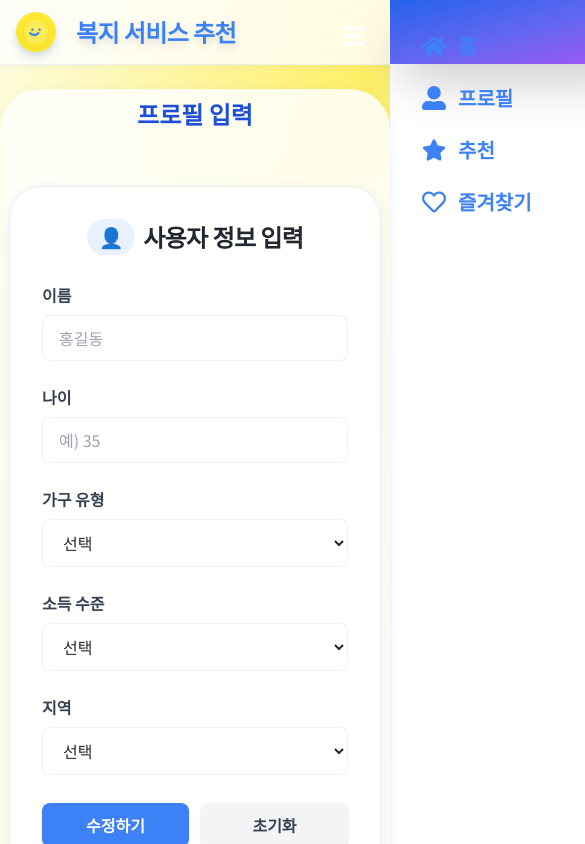
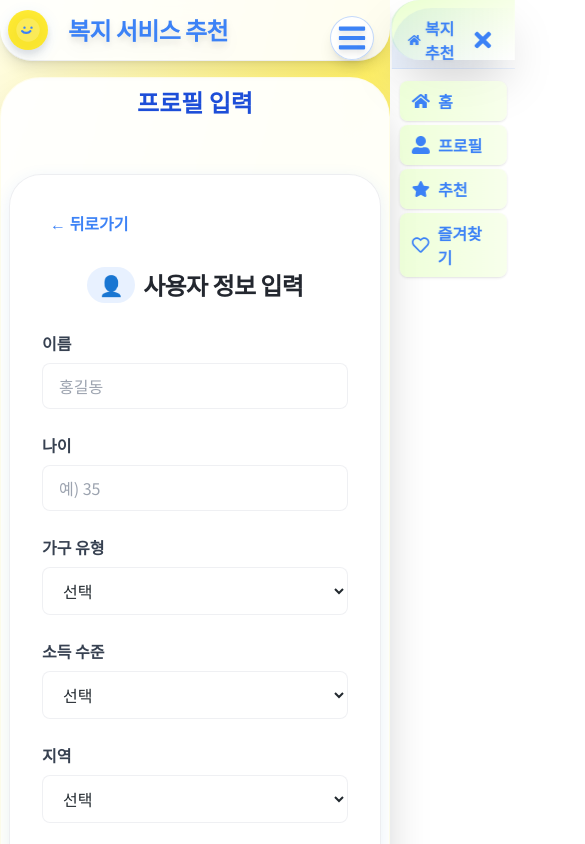
Before and after one commit to mxten777/new_project_20, a React (Vite) app: page /profile in a window 390 px wide. Shown: the top 844 px of the page, 585 px wide, since content can reach past the window. Built offline with nearby package versions, Linux system fonts and the light colour scheme.

Commit message:
모바일 메뉴(MobileNav) 모달 연두색/슬림/밸런스/텍스트/버튼/가로폭/여백 등 고급 UI/UX 개선

```diff
--- a/src/components/Footer.tsx
+++ b/src/components/Footer.tsx
@@ -2,13 +2,13 @@ import { FaGithub, FaRegSmile } from 'react-icons/fa';
 
 export default function Footer() {
   return (
-    <footer className="w-full bg-surface text-text-subtle text-center py-6 mt-10 border-t border-border shadow-inner relative z-10 animate-fade-in">
+    <footer className="w-full bg-white/90 backdrop-blur-lg text-text-subtle text-center py-5 px-2 mt-10 border-t border-border shadow-lg rounded-t-2xl md:rounded-t-3xl relative z-20 animate-fade-in transition-all duration-300">
       <div className="flex flex-col md:flex-row items-center justify-center gap-2 md:gap-4">
-        <span className="flex items-center gap-2 font-semibold text-base md:text-lg">
+        <span className="flex items-center gap-2 font-semibold text-base md:text-lg select-none">
           <FaRegSmile className="text-primary animate-spin-slow"/>
           © {new Date().getFullYear()} 복지 서비스 추천 앱
         </span>
-        <a href="https://github.com/" target="_blank" rel="noopener noreferrer" className="inline-flex items-center gap-1 text-primary hover:underline hover:text-accent transition">
+        <a href="https://github.com/" target="_blank" rel="noopener noreferrer" className="inline-flex items-center gap-1 text-primary hover:underline hover:text-accent transition px-2 py-1 rounded-lg hover:bg-accent-yellow/30 focus:outline-none focus:ring-2 focus:ring-primary/30">
           <FaGithub /> GitHub
         </a>
       </div>
--- a/src/components/Header.tsx
+++ b/src/components/Header.tsx
@@ -6,8 +6,8 @@ import MobileNav from './MobileNav';
 
 export default function Header() {
   return (
-    <header className="w-full bg-white/80 backdrop-blur-md shadow-soft border-b border-border/60 py-3 px-4 sm:px-8 flex items-center justify-between sticky top-0 z-30 animate-fade-in">
-      <div className="flex items-center gap-3 text-2xl font-extrabold tracking-tight text-primary drop-shadow-lg">
+  <header className="w-full bg-white/90 backdrop-blur-lg shadow-lg border-b border-border/60 py-2.5 px-2 sm:px-8 flex items-center justify-between sticky top-0 z-40 animate-fade-in rounded-b-2xl md:rounded-b-3xl transition-all duration-300">
+  <div className="flex items-center gap-3 text-2xl font-extrabold tracking-tight text-primary drop-shadow-lg select-none">
         <span className="inline-flex items-center justify-center w-10 h-10 rounded-full bg-accent-yellow/80 shadow-card mr-2 animate-bounce-slow">
           <svg width="28" height="28" fill="none" viewBox="0 0 24 24"><circle cx="12" cy="12" r="10" fill="#fff" fillOpacity="0.2"/><path d="M7 13c1.5 2 5.5 2 7 0" stroke="#3C82F6" strokeWidth="2" strokeLinecap="round"/><circle cx="9" cy="10" r="1" fill="#3C82F6"/><circle cx="15" cy="10" r="1" fill="#3C82F6"/></svg>
         </span>
--- a/src/components/Layout.tsx
+++ b/src/components/Layout.tsx
@@ -6,8 +6,8 @@ export default function Layout({ children }: { children: React.ReactNode }) {
   return (
   <div className="flex flex-col min-h-screen relative bg-gradient-to-br from-[#FFFDE4] via-[#FEE500]/60 to-[#F5F7FA] text-[#22292f]">
       <Header />
-  <main className="flex-1 flex flex-col items-center justify-center px-0 sm:px-2 py-4 sm:py-8 z-10 relative transition-all duration-500 animate-fadeIn w-full">
-  <div className="w-full max-w-full sm:max-w-2xl md:max-w-4xl lg:max-w-5xl mx-auto bg-white/85 rounded-3xl shadow-card p-2 sm:p-4 md:p-8 min-h-[60vh] my-2 sm:my-4 md:my-8 border border-yellow-100/30 backdrop-blur-xl transition-all duration-500 box-border">
+      <main className="flex-1 flex flex-col items-center justify-center px-0 sm:px-2 py-2 sm:py-6 z-10 relative transition-all duration-500 animate-fadeIn w-full">
+        <div className="w-full max-w-full sm:max-w-2xl md:max-w-4xl lg:max-w-5xl mx-auto bg-white/95 rounded-3xl shadow-2xl p-2 sm:p-4 md:p-8 min-h-[60vh] my-2 sm:my-4 md:my-8 border border-yellow-100/30 backdrop-blur-2xl transition-all duration-500 box-border">
           {children}
         </div>
       </main>
--- a/src/components/MobileNav.tsx
+++ b/src/components/MobileNav.tsx
@@ -20,31 +20,38 @@ export default function MobileNav() {
   return (
     <>
       <button
-        className="md:hidden fixed top-4 right-4 flex items-center justify-center w-10 h-10 text-2xl text-white hover:text-blue-200 transition z-[60]"
+        className="md:hidden fixed top-4 right-4 flex items-center justify-center w-11 h-11 text-3xl text-primary bg-white/90 rounded-full shadow-lg border border-primary/30 hover:bg-primary hover:text-white transition z-[70] focus:outline-none focus:ring-2 focus:ring-primary/40"
         style={{ pointerEvents: open ? 'none' : 'auto' }}
         onClick={() => setOpen(true)}
         aria-label="메뉴 열기"
       >
-        <FaBars />
+        <FaBars className="drop-shadow-md" />
       </button>
       {open && (
-        <div className="fixed inset-0 z-[55] bg-black bg-opacity-40 animate-fadeIn" onClick={() => setOpen(false)} />
+        <div className="fixed inset-0 z-[55] bg-black/40 backdrop-blur-[2.5px] animate-fadeIn transition-all duration-300" onClick={() => setOpen(false)} />
       )}
-      <nav className={`fixed top-0 right-0 h-full w-64 bg-gradient-to-br from-blue-600 via-indigo-500 to-purple-500 shadow-2xl z-[70] transform ${open ? 'translate-x-0' : 'translate-x-full'} transition-transform duration-300 flex flex-col p-8 gap-6`}
-        aria-label="모바일 메뉴"
-        style={{ pointerEvents: open ? 'auto' : 'none' }}
-      >
+  <nav className={`fixed top-0 right-0 h-full w-[32vw] max-w-[180px] bg-gradient-to-br from-[#eaffd0] via-[#f6ffe7] to-[#ffffff] shadow-2xl z-[70] transform ${open ? 'translate-x-0' : 'translate-x-full'} transition-transform duration-300 flex flex-col p-0 pt-2 gap-0 border-l-2 border-primary/10 rounded-l-3xl backdrop-blur-xl`} aria-label="모바일 메뉴" style={{ pointerEvents: open ? 'auto' : 'none' }}>
+        {/* 상단 미니 로고/닫기 */}
+        <div className="flex items-center justify-between px-4 pt-2 pb-1 mb-2 border-b border-primary/10 bg-gradient-to-r from-primary/10 to-white/0 rounded-tl-3xl">
+          <span className="inline-flex items-center gap-1 text-base font-extrabold text-primary drop-shadow-sm select-none">
+            <FaHome className="text-lg" /> 복지추천
+          </span>
           <button
-          className="absolute top-4 right-4 text-3xl text-white hover:text-blue-200 z-[80]"
+            className="text-2xl text-primary hover:text-accent-yellow transition p-1 rounded-full focus:outline-none focus:ring-2 focus:ring-primary/30"
             onClick={() => setOpen(false)}
             aria-label="메뉴 닫기"
           >
             <FaTimes />
           </button>
-        <Link to="/" className="flex items-center gap-3 text-xl text-primary font-extrabold hover:text-accent-yellow transition" onClick={() => setOpen(false)}><FaHome className="text-2xl" /> 홈</Link>
-        <Link to="/profile" className="flex items-center gap-3 text-xl text-primary font-extrabold hover:text-accent-yellow transition" onClick={() => setOpen(false)}><FaUserAlt className="text-2xl" /> 프로필</Link>
-        <Link to="/recommend" className="flex items-center gap-3 text-xl text-primary font-extrabold hover:text-accent-yellow transition" onClick={() => setOpen(false)}><FaStar className="text-2xl" /> 추천</Link>
-        <Link to="/favorites" className="flex items-center gap-3 text-xl text-primary font-extrabold hover:text-accent-yellow transition" onClick={() => setOpen(false)}><FaRegHeart className="text-2xl" /> 즐겨찾기</Link>
+        </div>
+        {/* 메뉴 항목 */}
+        <div className="flex flex-col gap-0.5 px-2 pt-1 pb-4">
+          <Link to="/" className="flex items-center gap-2 text-base font-semibold text-primary rounded-lg px-3 py-2 mb-0.5 bg-gradient-to-r from-[#eaffd0]/80 to-[#f6ffe7]/80 hover:bg-primary hover:text-white shadow transition-all duration-150 active:scale-95" onClick={() => setOpen(false)}><FaHome className="text-lg" /> 홈</Link>
+          <Link to="/profile" className="flex items-center gap-2 text-base font-semibold text-primary rounded-lg px-3 py-2 mb-0.5 bg-gradient-to-r from-[#eaffd0]/80 to-[#f6ffe7]/80 hover:bg-primary hover:text-white shadow transition-all duration-150 active:scale-95" onClick={() => setOpen(false)}><FaUserAlt className="text-lg" /> 프로필</Link>
+          <Link to="/recommend" className="flex items-center gap-2 text-base font-semibold text-primary rounded-lg px-3 py-2 mb-0.5 bg-gradient-to-r from-[#eaffd0]/80 to-[#f6ffe7]/80 hover:bg-primary hover:text-white shadow transition-all duration-150 active:scale-95" onClick={() => setOpen(false)}><FaStar className="text-lg" /> 추천</Link>
+          <Link to="/favorites" className="flex items-center gap-2 text-base font-semibold text-primary rounded-lg px-3 py-2 mb-0.5 bg-gradient-to-r from-[#eaffd0]/80 to-[#f6ffe7]/80 hover:bg-primary hover:text-white shadow transition-all duration-150 active:scale-95" onClick={() => setOpen(false)}><FaRegHeart className="text-lg" /> 즐겨찾기</Link>
+        </div>
+        {/* 하단 미니 프로필/슬로건 등 추가 가능 */}
       </nav>
     </>
   );
--- a/src/components/UserProfileForm.tsx
+++ b/src/components/UserProfileForm.tsx
@@ -1,4 +1,5 @@
 import React, { useState, useEffect } from "react";
+import { useNavigate } from "react-router-dom";
 
 export type UserProfile = {
   name: string;
@@ -22,6 +23,7 @@ const incomeLevels = ["저소득", "중간", "고소득"];
 const regions = ["서울", "경기", "부산", "대구", "광주", "기타"];
 
 export default function UserProfileForm({ onSubmit }: { onSubmit: (profile: UserProfile) => void }) {
+  const navigate = useNavigate();
   const [profile, setProfile] = useState<UserProfile>(initialProfile);
   const [submitted, setSubmitted] = useState(false);
   const [editing, setEditing] = useState(false);
@@ -79,6 +81,16 @@ export default function UserProfileForm({ onSubmit }: { onSubmit: (profile: User
 
   return (
     <form onSubmit={handleSubmit} className="max-w-lg w-full mx-auto bg-white/95 p-8 rounded-2xl shadow-card space-y-7 mt-10 border border-border/70 animate-fade-in">
+      {/* 상단 뒤로가기 버튼 */}
+      <div className="mb-2 flex justify-between items-center">
+        <button
+          type="button"
+          onClick={() => navigate(-1)}
+          className="flex items-center gap-1 text-primary hover:text-primary-dark text-base font-semibold px-2 py-1 rounded transition focus:outline-none focus:ring-2 focus:ring-primary/30"
+        >
+          ← 뒤로가기
+        </button>
+      </div>
       <h2 className="text-2xl font-extrabold mb-6 text-center text-[#23272f] tracking-tight flex items-center justify-center gap-2">
         <span className="inline-block bg-primary-light text-primary text-xl font-bold px-3 py-1 rounded-full shadow-none">👤</span>
         사용자 정보 입력
```
Lines whose indentation alone changed are shown as unchanged.
